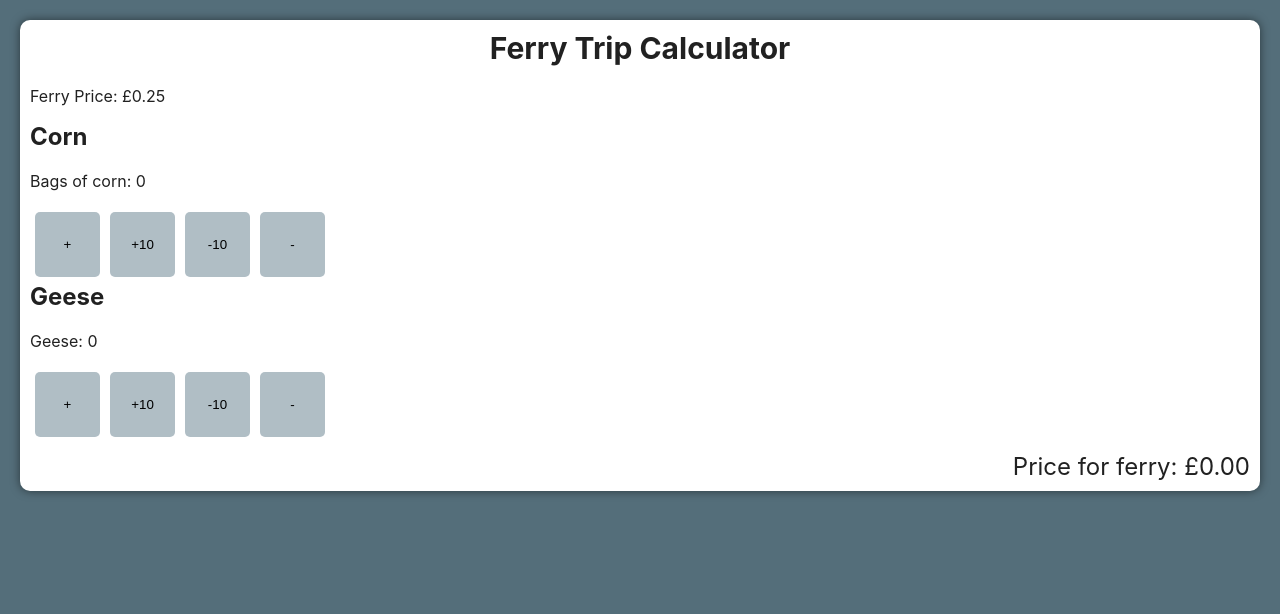
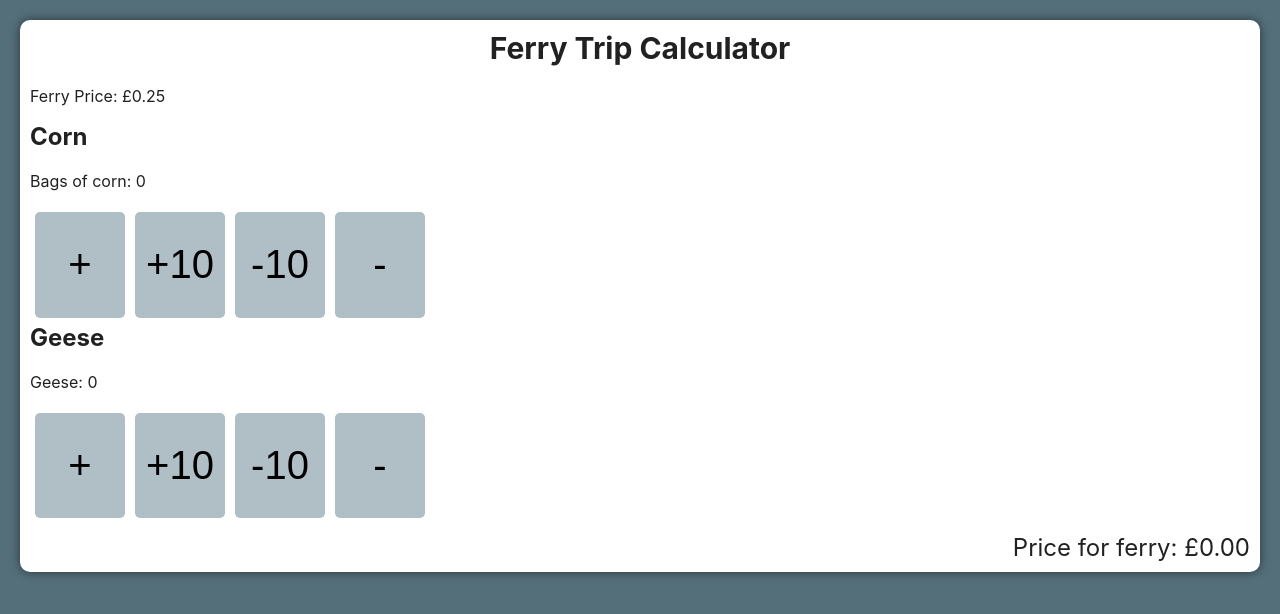
Before and after one commit to FarmersFerry/web-app, a React (Create React App) app: page / in a window 1280 px wide. Shown: the top 614 px of the page. Built offline with nearby package versions, Linux system fonts and the light colour scheme; the HTML template or start-up script is replaced by a standard one.

Commit message:
Some more aesthetics +formatting

```diff
--- a/src/App.js
+++ b/src/App.js
@@ -10,8 +10,8 @@ class App extends React.Component {
 		bagsOfCorn: 0,
 		geese: 0,
 		total: 0,
-		showError: false
-	}
+		showError: false,
+	};
 
 	onChangeCornQuantity(number) {
 		let bagsOfCorn = this.state.bagsOfCorn + number;
@@ -19,8 +19,12 @@ class App extends React.Component {
 
 		this.setState({
 			bagsOfCorn,
-			total: Transporter.getTotalPrice(this.priceOfFerry, this.state.geese, bagsOfCorn),
-			showError: !Transporter.canTravel(this.state.geese, bagsOfCorn)
+			total: Transporter.getTotalPrice(
+				this.priceOfFerry,
+				this.state.geese,
+				bagsOfCorn
+			),
+			showError: !Transporter.canTravel(this.state.geese, bagsOfCorn),
 		});
 	}
 
@@ -30,8 +34,12 @@ class App extends React.Component {
 
 		this.setState({
 			geese,
-			total: Transporter.getTotalPrice(this.priceOfFerry, geese, this.state.bagsOfCorn),
-			showError: !Transporter.canTravel(geese, this.state.bagsOfCorn)
+			total: Transporter.getTotalPrice(
+				this.priceOfFerry,
+				geese,
+				this.state.bagsOfCorn
+			),
+			showError: !Transporter.canTravel(geese, this.state.bagsOfCorn),
 		});
 	}
 
@@ -46,26 +54,34 @@ class App extends React.Component {
 				<div className="item-picker">
 					<h2>Corn</h2>
 					<p id="bags-of-corn">Bags of corn: {this.state.bagsOfCorn}</p>
+					<div class="button-container">
 						<button id="corn-plus-one" onClick={() => this.onChangeCornQuantity(1)}>+</button>
 						<button onClick={() => this.onChangeCornQuantity(10)}>+10</button>
 						<button onClick={() => this.onChangeCornQuantity(-10)}>-10</button>
 						<button onClick={() => this.onChangeCornQuantity(-1)}>-</button>
 					</div>
+				</div>
 
 				<div className="item-picker">
 					<h2>Geese</h2>
 					<p id="geese">Geese: {this.state.geese}</p>
+					<div class="button-container">
 						<button id="goose-plus-one" onClick={() => this.onChangeGeeseQuantity(1)}>+</button>
 						<button onClick={() => this.onChangeGeeseQuantity(10)}>+10</button>
 						<button onClick={() => this.onChangeGeeseQuantity(-10)}>-10</button>
 						<button onClick={() => this.onChangeGeeseQuantity(-1)}>-</button>
 					</div>
+				</div>
 
-				{!this.state.showError && <div id="total">
+				{!this.state.showError && (
+					<div id="total">
 						Price for ferry: <Price price={this.state.total}></Price>
-				</div>}
+					</div>
+				)}
 
-				{this.state.showError && <div className="error">CANNOT DO FERRY TRIP</div>}
+				{this.state.showError && (
+					<div className="error">CANNOT DO FERRY TRIP</div>
+				)}
 			</main>
 		);
 	}
--- a/src/App.scss
+++ b/src/App.scss
@@ -1,48 +1,65 @@
-*{
+* {
 	box-sizing: border-box;
 }
 
-body{
+body {
 	background-color: #546e7a;
 }
 
-main{
-	margin:20px;
-	padding:10px;
+main {
+	margin: 20px;
+	padding: 10px;
 	border-radius: 10px;
 	background-color: #fff;
 	color: #212121;
-	box-shadow: 0px 0px 10px 0px rgba(0,0,0,0.5);
+	box-shadow: 0px 0px 10px 0px rgba(0, 0, 0, 0.5);
 
-	:first-child{
+	:first-child {
 		margin-top: 0;
 	}
 }
 
-h1{
+h1 {
 	font-size: 30px;
 	text-align: center;
 }
 
-button{
-	$size: 65px;
-	width: $size;
-	height: $size;
-	text-align: center;
-	margin:5px;
-	background-color: #b0bec5;
-	border: none;
-	border-radius: 5px;
+.button-container {
+	display: flex;
+	line-height: 30px;
+	max-width: 400px;
+
+	button {
+		flex: 1 0 0;
+		background-color: #b0bec5;
+		border: none;
+		border-radius: 5px;
+		margin: 5px;
+		display: flex;
+		justify-content: center;
+		align-items: center;
+		font-size: 40px;
+
+		@media only screen and (max-width: 460px) {
+			font-size: 8vw;
+		}
+
+		&:before {
+			content: "";
+			float: left;
+			padding-top: 133%;
+		}
+	}
 }
 
-.error{
+.error {
 	color: #b71c1c;
 	margin-top: 10px;
 	font-size: 1.5em;
 	text-align: center;
 }
 
-#total{
+#total {
 	margin-top: 10px;
 	text-align: right;
 	font-size: 1.5em;
```
Lines whose indentation alone changed are shown as unchanged.
